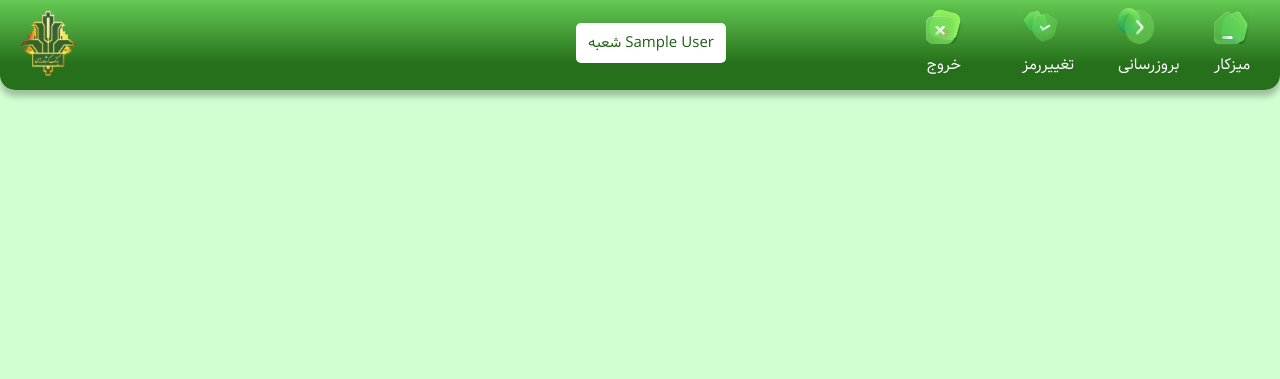
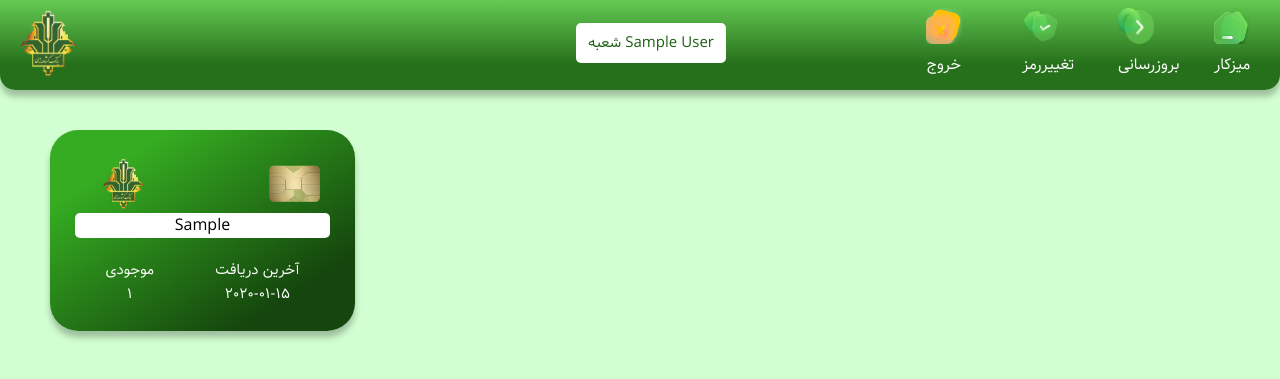
Before and after one commit to rezaaebraahimi/Bank-Keshavarzi-Iran-English, a Flask app: page /user/dashboard in a window 1280 px wide. Shown: the top 379 px of the page. Run offline with Flask 3, Linux system fonts and the light colour scheme; the visitor is signed in with stand-in values (Sample User, id 1); tables that the repository leaves empty hold one stand-in row (values such as "Sample post").

Commit message:
user dashboard show information

```diff
--- a/main.py
+++ b/main.py
@@ -161,14 +161,18 @@
             Checker.supply = sum
             Checker.date_add = JalaliDate.today()
             User.query.filter_by(CenterCode=CenterCode).update(dict(date_added=JalaliDate.today()))
-
+            sum_2 = User.sum_supply + sendToUser
+            User.query.filter_by(CenterCode=CenterCode).update(dict(sum_supply = sum_2))
             db.session.commit()
             flash('تخصیص داده شد','message')
             return redirect('/admin/addCardToUser')
 
         else:
+            sum_3 = User.sum_supply + sendToUser
+            _sup = User(sum_supply=sum_3)
             _property = Property(user_code=CenterCode, cardType=typeOfCards, supply=sendToUser, date_add=JalaliDate.today())
             User.query.filter_by(CenterCode=CenterCode).update(dict(date_added=JalaliDate.today()))
+            db.session.add(_sup)
             db.session.add(_property)
             db.session.commit()
             flash('تخصیص داده شد','message')
@@ -207,8 +211,6 @@
 
     else:
         return render_template('admin/recieve.html', title='توزیع کارت',_recieve=_recieve,types=types)
-
-
 
 
 
@@ -273,6 +275,7 @@
         session['admin_id']=None
         session['admin_name']=None
         return redirect('/')
+
 
 
 @app.route('/user/',methods=["POST","GET"])
@@ -340,10 +343,15 @@
 def userDashboard():
     if not session.get('user_id'):
         return redirect('/user/')
-    if session.get('user_id'):
+    elif session.get('user_id'):
         id=session.get('user_id')
-    users=User().query.filter_by(id=id).first()
-    return render_template('user/dashboard.html',title="میزکار کاربر ",users=users)
+        users = User().query.filter_by(id=id).first()
+        if users:
+            all_pro = Property.query.all()
+            for pro in all_pro:
+                infos = Property.query.filter_by(user_code=users.CenterCode)
+                return render_template('user/dashboard.html',title="میزکار کاربر ",users=users,infos=infos)
+
 
 
 @app.route('/user/logout')
@@ -383,6 +391,7 @@
         return render_template('user/change-password.html',title="تغییر رمز عبور")
 
 
+
 @app.route('/user/update-profile', methods=["POST","GET"])
 def userUpdateProfile():
     if not session.get('user_id'):
--- a/templates/user/dashboard.html
+++ b/templates/user/dashboard.html
@@ -12,29 +12,36 @@
     {% endif %}
     {% endwith %}
     {% include 'user/navbar.html' %}
-    <div class="container">
-        <div class="my-2">
-            <div class="table-responsive">
-                <table class="table table-bordered">
-                    <thead>
-                        <tr>
-                            <th>ردیف</th>
-                            <th>نام شعبه</th>
-                            <th>شماره شعبه</th>
-                            <th>نام کاربری</th>
-                        </tr>
-                    </thead>
-                    <tbody>
-                        <tr>
-                            <td>{{users.id}}</td>
-                            <td>{{users.CenterName}}</td>
-                            <td>{{users.CenterCode}}</td>
-                            <td>{{users.username}}</td>
-                        </tr>
-                    </tbody>
-                </table>
-            </div>
+    {% for info in infos %}
+    <body>
+        <div class="card-en">
+            <form class="dash" action="/admin/dashboard" method="post">
+                <label for="usercode">
+                        <div class="credit-container">
+                            <header>
+                                <span class="credit-logo">
+                                    <img src="/static/icon/Logo.png" alt="" />
+                                </span>
+                                <img src="/static/icon/chip.png" alt="" class="chip" />
+                            </header>
+                            <div class="bank-name">
+                                <h5>{{info.cardType}}</h5>
+                            </div>
+                            <div class="credit-details">
+                                <div class="name-number">
+                                    <h6>موجودی</h6>
+                                    <h6 class="number">{{info.supply}}</h6>
+                                </div>
+                                <div class="valid-date">
+                                    <h6>آخرین دریافت</h6>
+                                    <h6>{{info.date_add}}</h6>
+                                </div>
+                            </div>
+                        </div>
+                    </button>
+                </label>
+            </form>
         </div>
-    </div>
-</div>
+        </body>
+    {% endfor %}
 {% endblock content %}
```
Also changed, not shown: static/icon/logout.png, 2 other files.
